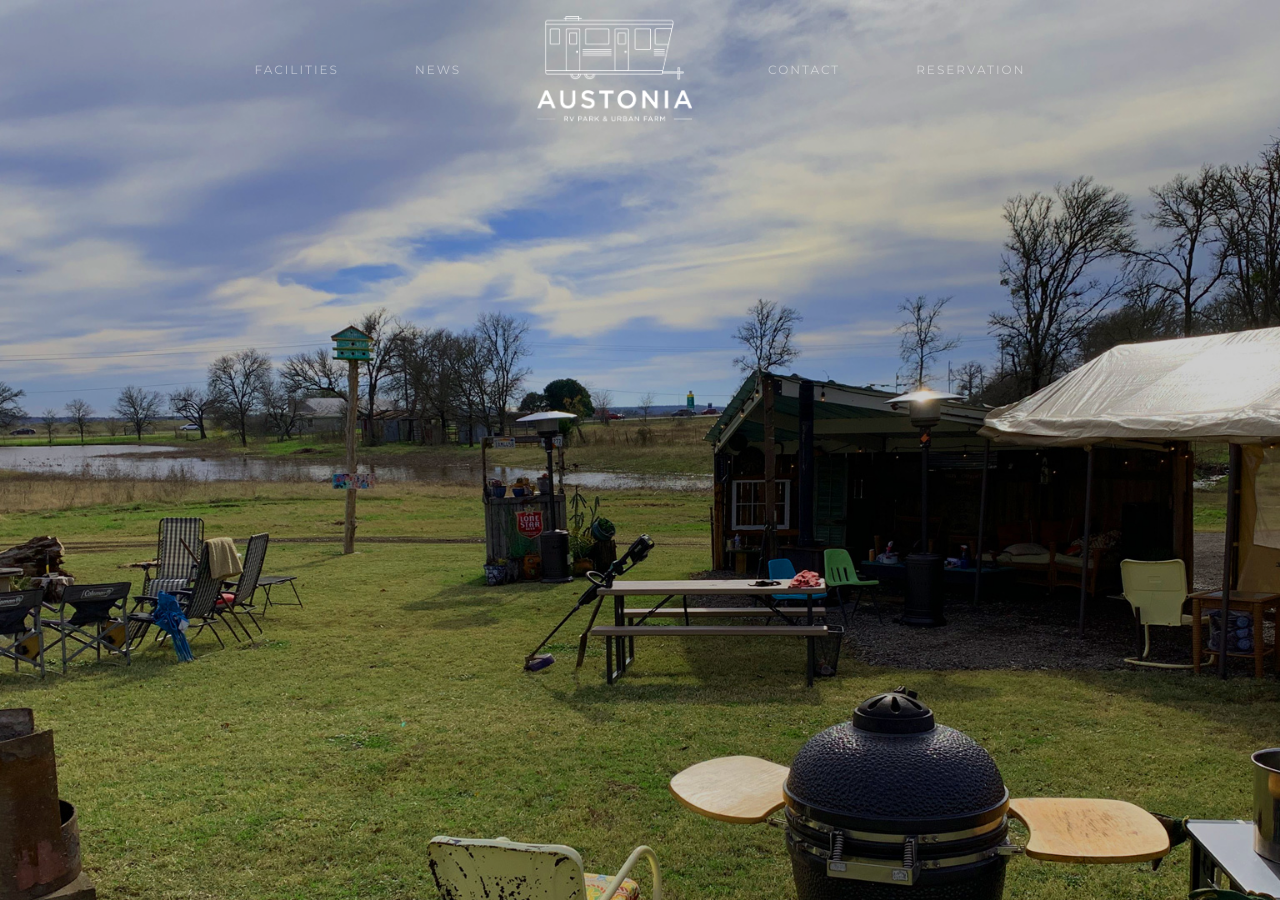
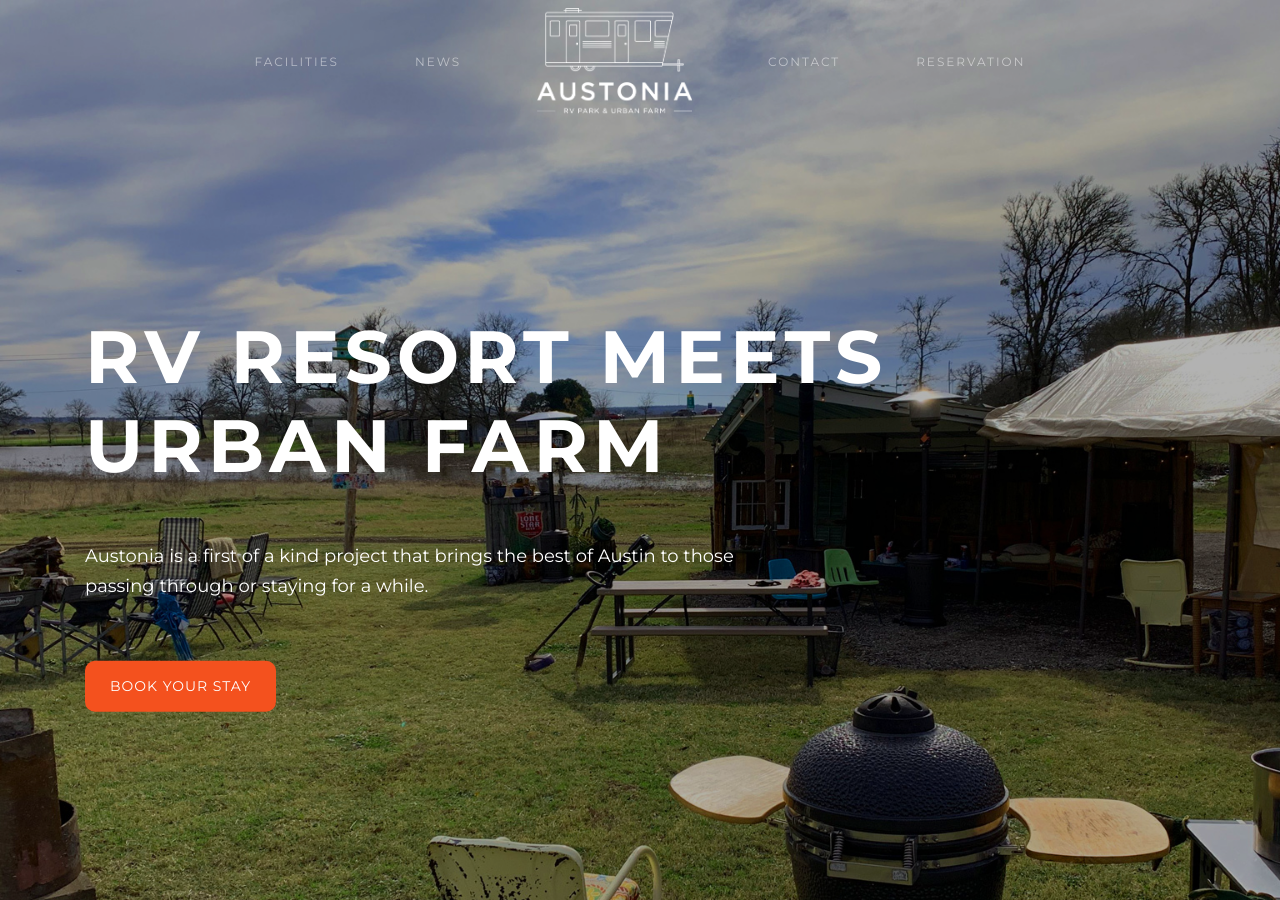
Before and after one commit to austonia/austonia.github.io, a Jekyll site: the page built from index.html, in a window 1280 px wide. Built offline with Jekyll 4.4.1, drawn with Linux system fonts in a browser that asks for light colours; nearby versions of some CDN libraries.

Commit message:
Added cover section data and styling

```diff
--- a/_data/site.yml
+++ b/_data/site.yml
@@ -17,3 +17,7 @@ menu:
 
 #cover section
 cover-bg: /img/cover-bg.jpg
+cover-title: RV resort meets urban farm
+cover-description: Austonia is a first of a kind project that brings the best of Austin to those passing through or staying for a while.
+cover-button-text: Book your stay
+cover-button-link:
--- a/_includes/cover.html
+++ b/_includes/cover.html
@@ -1,5 +1,8 @@
-<div class="container-fluid">
-    <div class="row">
-        <div class="bg-overlay"></div>
+<div class="bg-overlay"></div>
+<div class="container">
+    <div class="intro-container">
+        <h1 class="intro-header">{{ site.data.site.cover-title }}</h1>
+        <p class="intro-description">{{ site.data.site.cover-description }}</p>
+        <a href="{{ site.data.site.cover-button-link }}" class="intro-button">{{ site.data.site.cover-button-text }}</a>
     </div>
 </div>
--- a/_sass/main.scss
+++ b/_sass/main.scss
@@ -16,6 +16,7 @@ body{
 }
 
 .navbar{
+    padding: 0;
     .navbar-nav{
         .nav-item{
             .nav-link{
@@ -38,14 +39,48 @@ body{
     background-size: cover;
     background-repeat: no-repeat;
     background-position: center center;
-    .container-fluid{
-        .row{
-            .bg-overlay{
-                position: absolute;
-                height: 100%;
-                width: 100%;
-                z-index: 1;
-                background-color: rgba(0,0,0,0.2);
+    .bg-overlay{
+        position: absolute;
+        height: inherit;
+        width: 100%;
+        background-color: rgba(0,0,0,0.3);
+    }
+    .container{
+        height: inherit;
+        .intro-container{
+            padding-top: 124px;
+            position: relative;
+            top: 50%;
+            transform: translateY(-50%);
+            -webkit-transform: translateY(-50%);
+            -moz-transform: translateY(-50%);
+            -o-transform: translateY(-50%);
+            -ms-transform: translateY(-50%);
+            .intro-header{
+                color: white;
+                font-weight: 700;
+                text-transform: uppercase;
+                font-size: 74px;
+                letter-spacing: 5px;
+                margin-bottom: 50px;
+            }
+            .intro-description{
+                color: white;
+                font-weight: 400;
+                line-height: 30px;
+                max-width: 60%;
+                font-size: 18px;
+                margin-bottom: 60px;
+            }
+            .intro-button{
+                display: inline-block;
+                background-color: #f4511e;
+                color: white;
+                padding: 15px 25px;
+                border-radius: 10px;
+                text-transform: uppercase;
+                letter-spacing: 1px;
+                font-size: 14px;
             }
         }
     }
```
